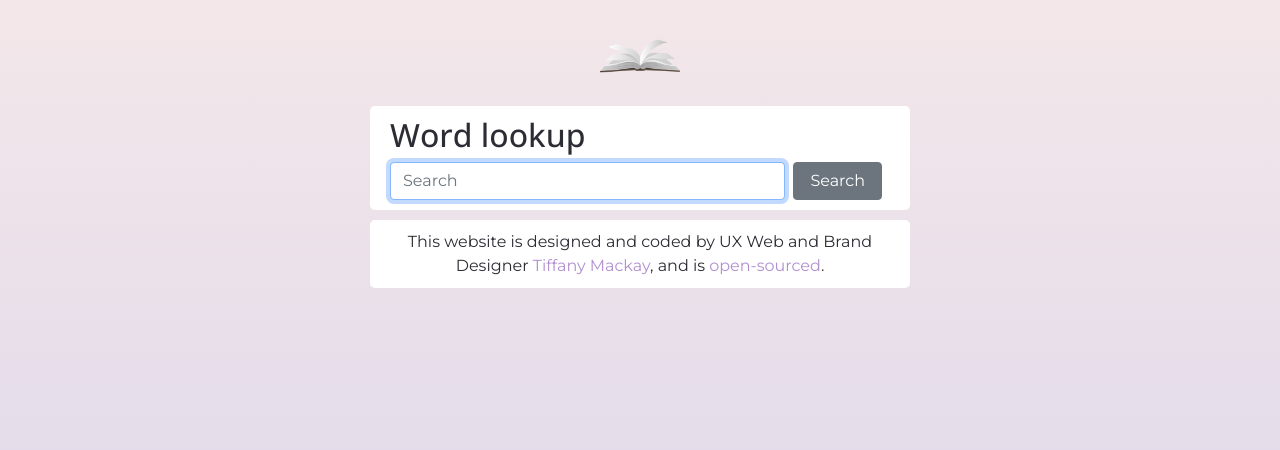
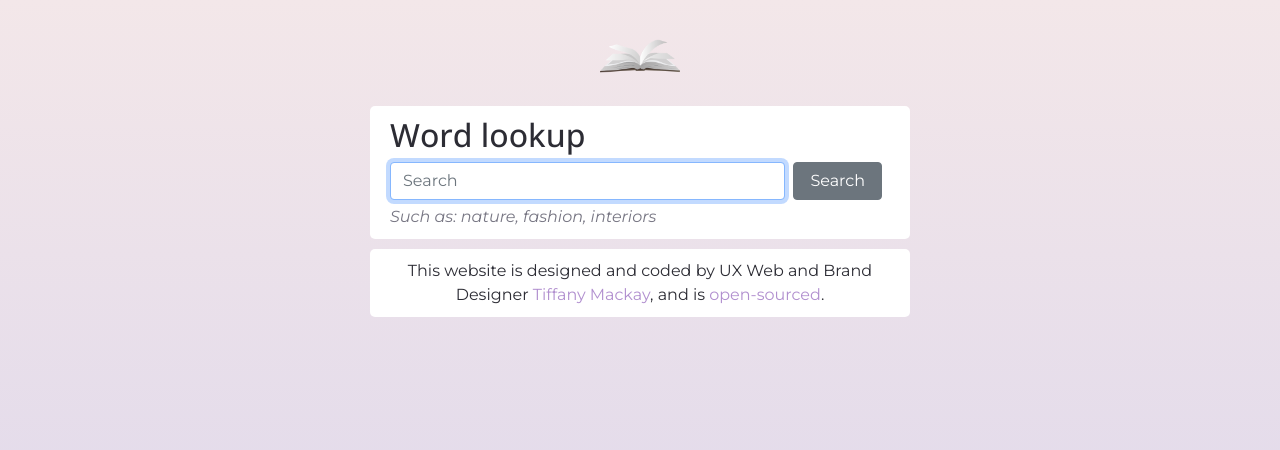
Before and after one commit to tiffanymackay/dictionary-app-project, a React (Create React App) app: page / in a window 1280 px wide. Shown: the top 450 px of the page. Built offline with nearby package versions, Linux system fonts and the light colour scheme.

Commit message:
search update

```diff
--- a/src/App.css
+++ b/src/App.css
@@ -1,9 +1,8 @@
 :root {
   --main-color: #B18FCF;
   --secondary-color: #D8D8F6;
-  --accent-color: #494850;
+  --accent-color: #777683;
   --text-color: #2C2C34;
-
 }
 html {
   height: 100%;
--- a/src/Dictionary.css
+++ b/src/Dictionary.css
@@ -1,3 +1,9 @@
+:root {
+    --main-color: #B18FCF;
+    --secondary-color: #D8D8F6;
+    --accent-color: #777683;
+    --text-color: #2C2C34;
+  }
 h1 {
     font-family: 'Open Sans', sans-serif !important;
     font-size: 2rem;
@@ -6,3 +12,8 @@ h1 {
 h2 {
     font-family: 'Open Sans', sans-serif !important;
 }
+.suggestions {
+    font-style: italic;
+    color: var(--accent-color);
+    padding-top: 5px;
+}
--- a/src/Dictionary.js
+++ b/src/Dictionary.js
@@ -14,7 +14,7 @@ export default function Dictionary() {
 
     return (
     <div className="Dictionary container-box">
-    <h1>Word lookup</h1>
+        <h1>Word lookup</h1>
         <form onSubmit={search}>
             <div className="d-flex">
                 <div className="flex-grow-1">
@@ -25,6 +25,7 @@ export default function Dictionary() {
                 </div>
             </div>
         </form>
+        <div className="suggestions">Such as: nature, fashion, interiors </div>
 
     </div>
         );
```
